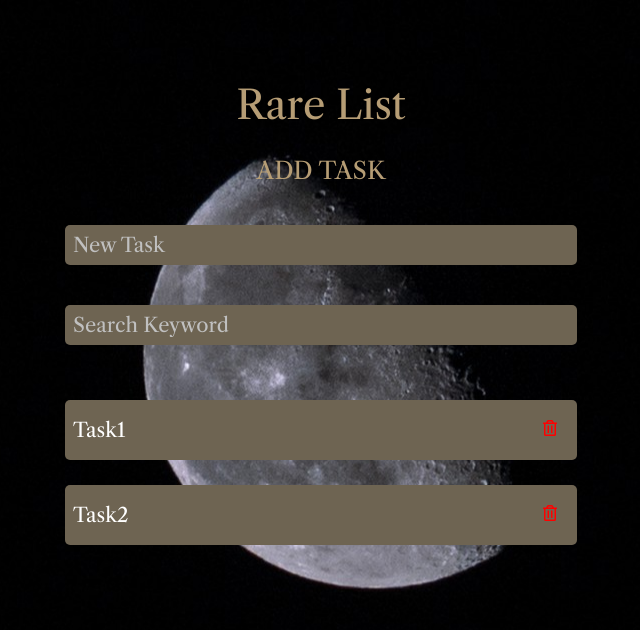
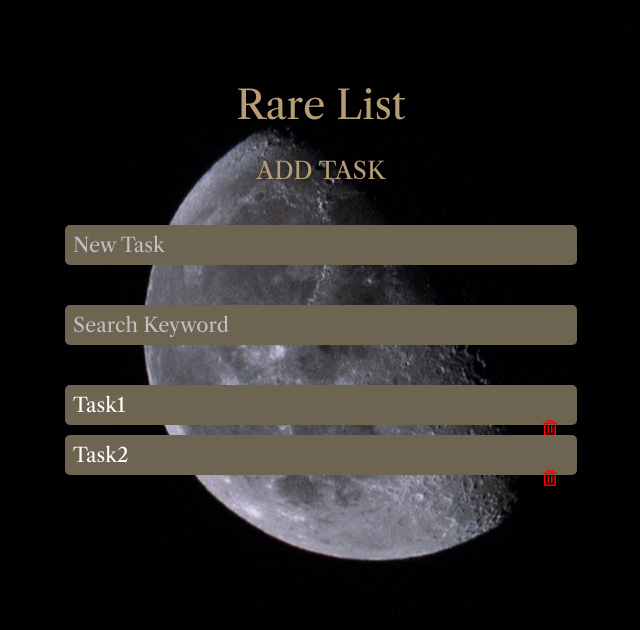
Before and after one commit to kobakichi/RareTECH-React-Todo-Task, a React (Create React App) app: page / in a window 1280 px wide. Shown: the top 630 px of the page, without its empty margins (319-959 px from the left). Built offline with nearby package versions, Linux system fonts and the light colour scheme; a web font is replaced by a local one.

Commit message:
TodoList.jsxの中にTodoDetailコンポーネントを読み込んだ。

```diff
--- a/src/components/Todolist.jsx
+++ b/src/components/Todolist.jsx
@@ -3,12 +3,15 @@
  * @package components
  */
 import React from "react";
+/* components */
+import { TodoDetail } from "./TodoDetail";
 
 /**
  * TodoList
  * @param {*} props
  * @returns
  */
+
 export const TodoList = (props) => {
   //props
   const { filteredList, handleRemoveTodo, handleOnEdit } = props;
@@ -17,17 +20,12 @@ export const TodoList = (props) => {
     <div className="task-area">
       <ul className="todolist">
         {filteredList.map((todo) => (
-          <li className="todo" key={todo.id}>
-            <input
-              type="text"
-              className="editForm"
-              value={todo.title}
-              onChange={(event) => handleOnEdit(todo.id, event.target.value)}
-            />
-            <span onClick={() => handleRemoveTodo(todo.id, todo.title)}>
-              <i className="far fa-trash-alt"></i>
-            </span>
-          </li>
+          <TodoDetail
+            key={todo.id}
+            todo={todo}
+            handleOnEdit={handleOnEdit}
+            handleRemoveTodo={handleRemoveTodo}
+          />
         ))}
       </ul>
     </div>
```
Also changed, not shown: src/components/SearchTodo.jsx (+0 -13 lines).
